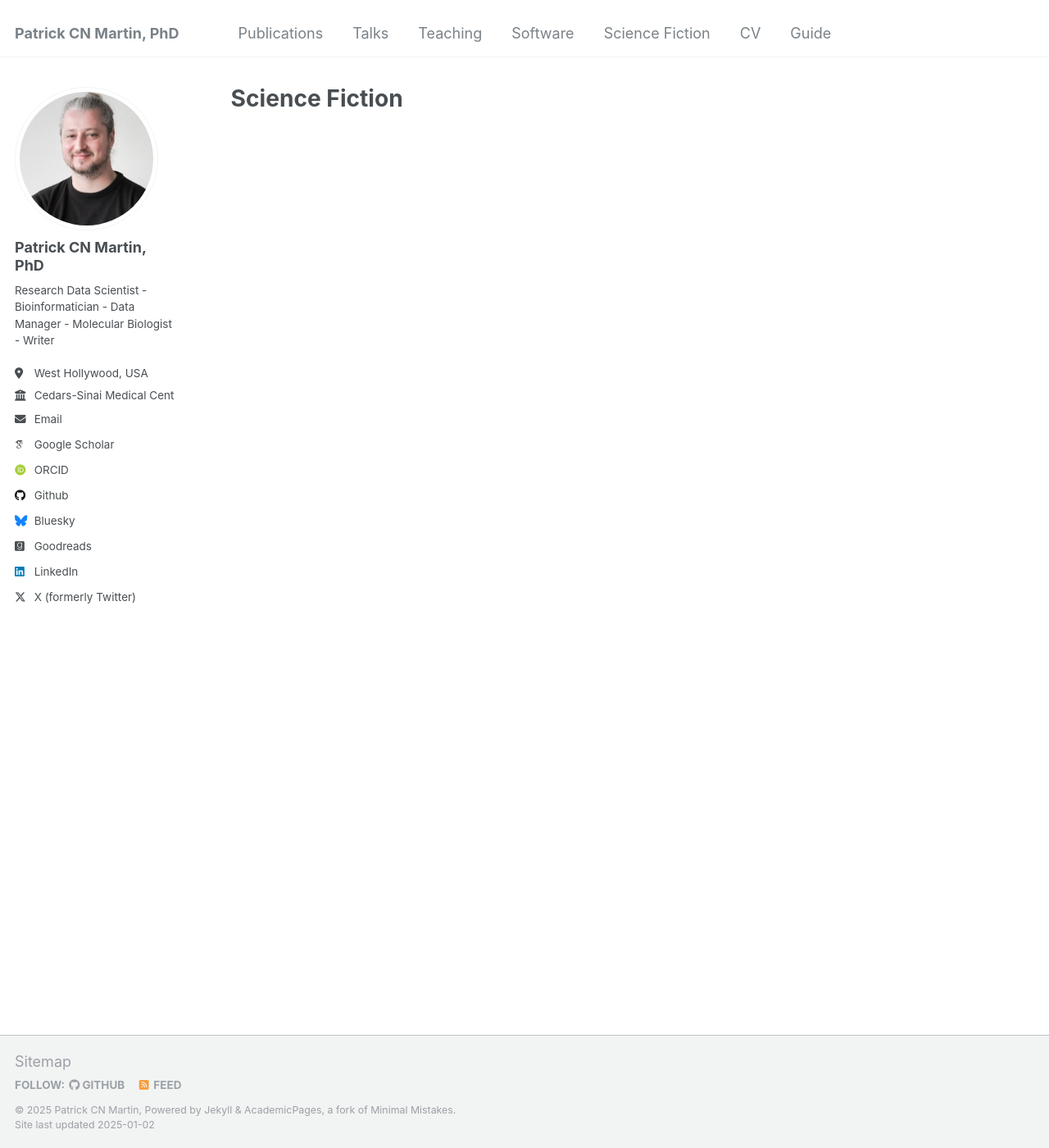
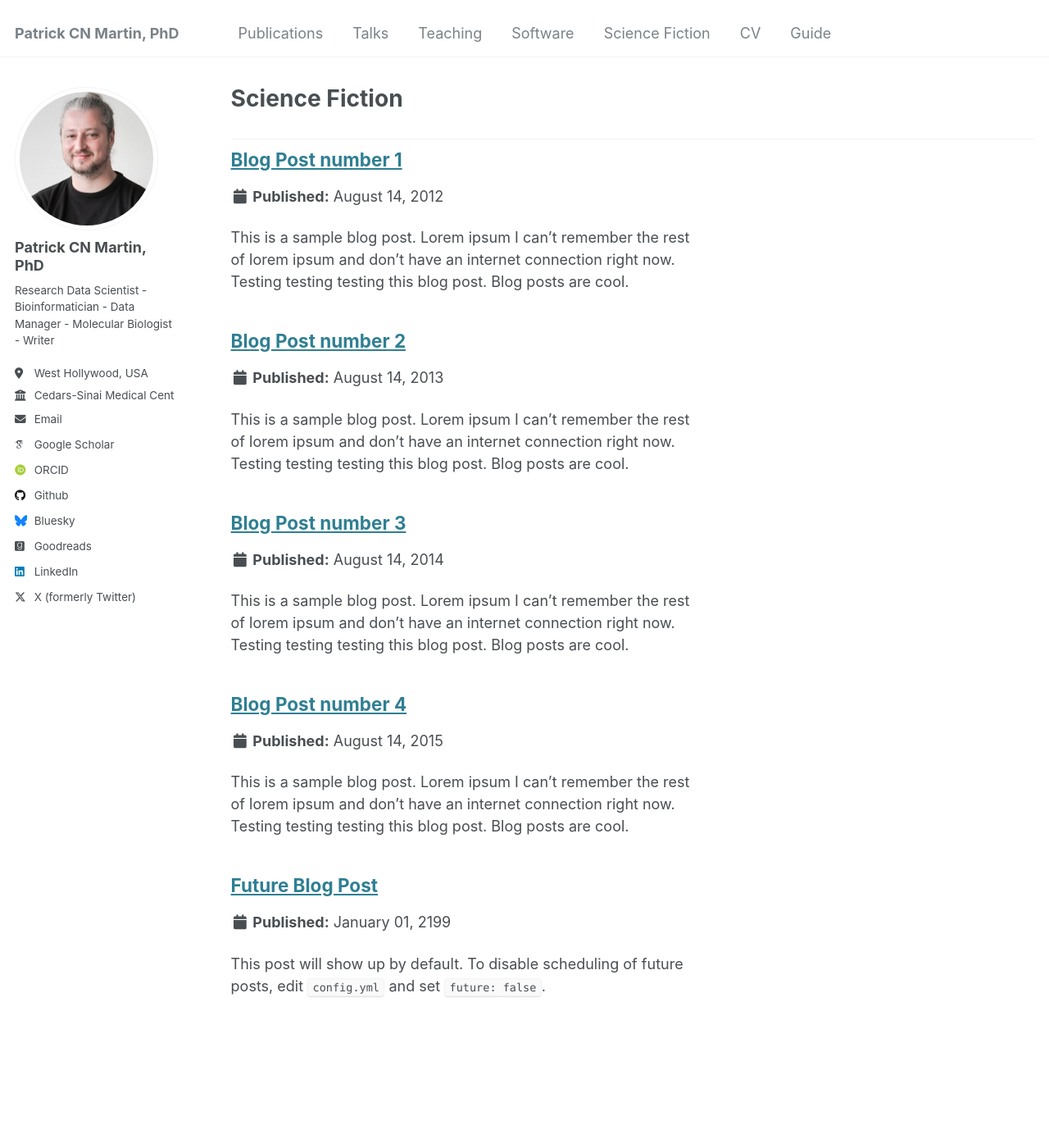
Before and after one commit to patrickCNMartin/patrickCNMartin.github.io, a Jekyll site: the page built from _pages/scifi.html, in a window 1280 px wide and 1400 px high. Shown: the whole window at 82% size. Built offline with Jekyll 4.4.1, drawn with Linux system fonts in a browser that asks for light colours; some web fonts are replaced; part of the change alters nothing that is shown.

Commit message:
Blog Post update

```diff
--- a/_config.yml
+++ b/_config.yml
@@ -224,6 +224,9 @@ collections:
   talks:
     output: true
     permalink: /:collection/:path/
+  scifi:
+    output: true
+    permalink: /:collection/:path/
 
 
 # These settings control how pages and collections are included in the site
```
